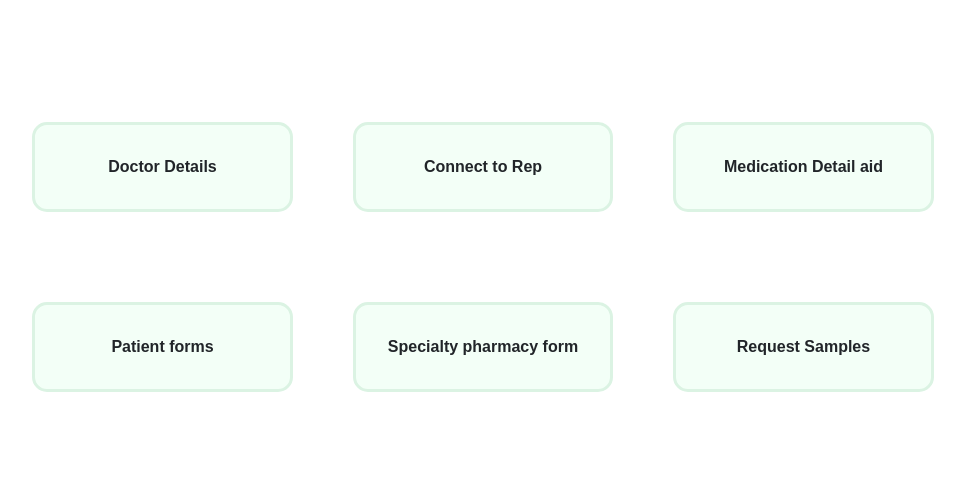
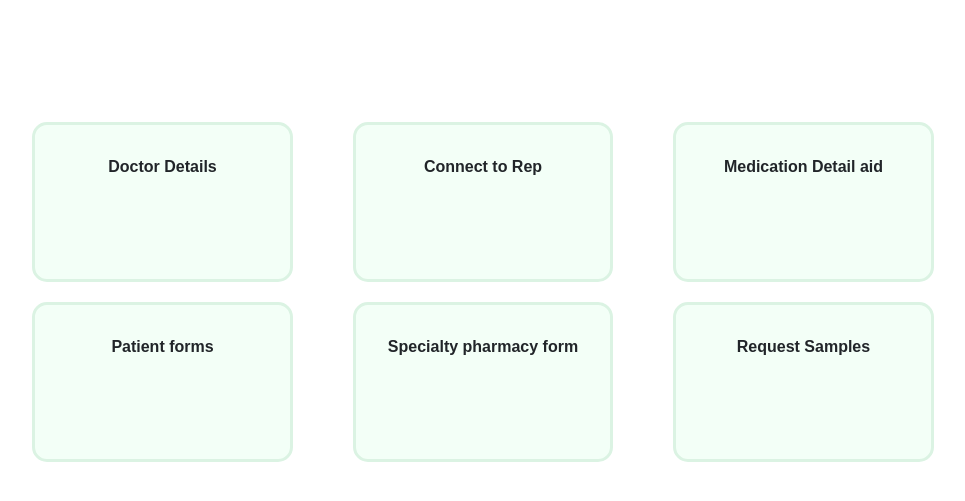
Before and after one commit to ArunAnbu2001/HCPFinderPanel, a Flask app: page /home in a window 1280 px wide. Shown: the part 134-635 px from the top of the page, without its empty margins (157-1122 px from the left). Run offline with Flask 2, Linux system fonts and the light colour scheme; a user stored in the database is signed in; some libraries are stand-ins or nearby versions; some web fonts are replaced.

Commit message:
Update land.html

```diff
--- a/templates/land.html
+++ b/templates/land.html
@@ -33,10 +33,110 @@
         padding-top: 10px;
         padding-left: 0px;
     }
+
+    @media only screen and (max-width: 600px) {
+        .card-height{
+            height: 210px;
+        }
+
+        .menu-card {
+            text-align: center;
+            margin: 0 30px;
+            height: 190px;
+            padding: 30px;
+            border: 3px solid #dbf3e3;
+            border-radius: 15px;
+            display: block;
+            text-decoration: none;
+            color: unset;
+            background: #f3fff7;
+            transition: 300ms;
+        }
+    }
+
+    @media only screen and (min-width: 600px) {
+        .card-height{
+            height: 210px;
+        }
+
+        .menu-card {
+            text-align: center;
+            margin: 0 30px;
+            height: 190px;
+            padding: 30px;
+            border: 3px solid #dbf3e3;
+            border-radius: 15px;
+            display: block;
+            text-decoration: none;
+            color: unset;
+            background: #f3fff7;
+            transition: 300ms;
+        }
+    }
+
+    @media only screen and (min-width: 768px) {
+        .card-height{
+            height: 210px;
+        }
+
+        .menu-card {
+            text-align: center;
+            margin: 0 30px;
+            height: 190px;
+            padding: 30px;
+            border: 3px solid #dbf3e3;
+            border-radius: 15px;
+            display: block;
+            text-decoration: none;
+            color: unset;
+            background: #f3fff7;
+            transition: 300ms;
+        }
+    }
+
+    @media only screen and (min-width: 992px) {
+        .card-height{
+            height: 180px;
+        }
+
+        .menu-card {
+            height: 160px;
+            text-align: center;
+            margin: 0 30px;
+            padding: 30px;
+            border: 3px solid #dbf3e3;
+            border-radius: 15px;
+            display: block;
+            text-decoration: none;
+            color: unset;
+            background: #f3fff7;
+            transition: 300ms;
+        }
+    }
+
+    @media only screen and (min-width: 1200px) {
+        .card-height{
+            height: 180px;
+        }
+
+        .menu-card {
+        text-align: center;
+        margin: 0 30px;
+        padding: 30px;
+        border: 3px solid #dbf3e3;
+        border-radius: 15px;
+        display: block;
+        text-decoration: none;
+        color: unset;
+        background: #f3fff7;
+        transition: 300ms;
+    }
+    }
+
 </style>
 <div class="container content-container">
     <div class="menu-card-container">
-        <div class="row" style="height: 180px;">
+        <div class="row card-height">
             <div class="col-4 correction">
                 <a class="menu-card" href="/doctor_details">
                     <i class="fas fa-list-alt"></i>
```
